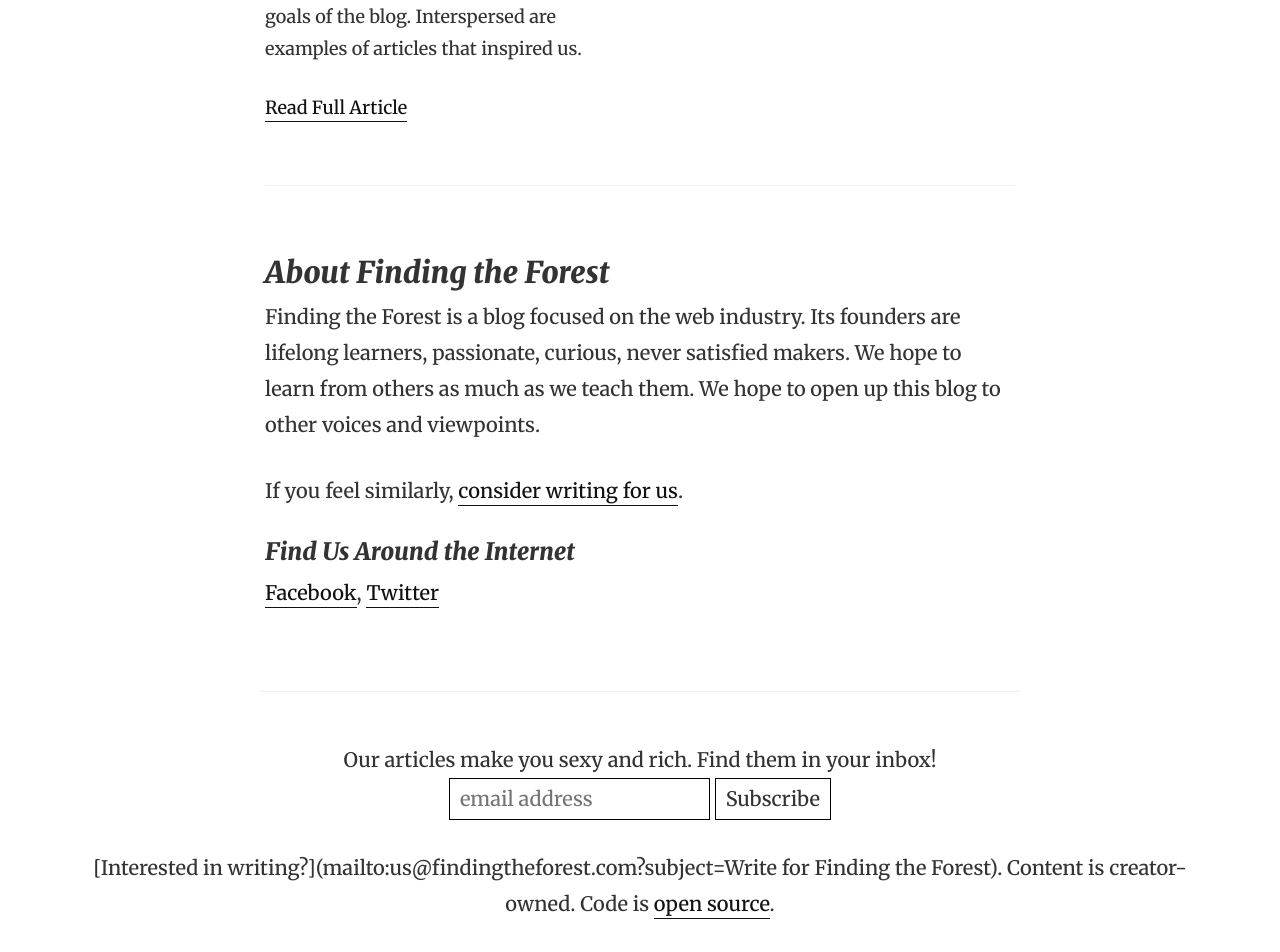
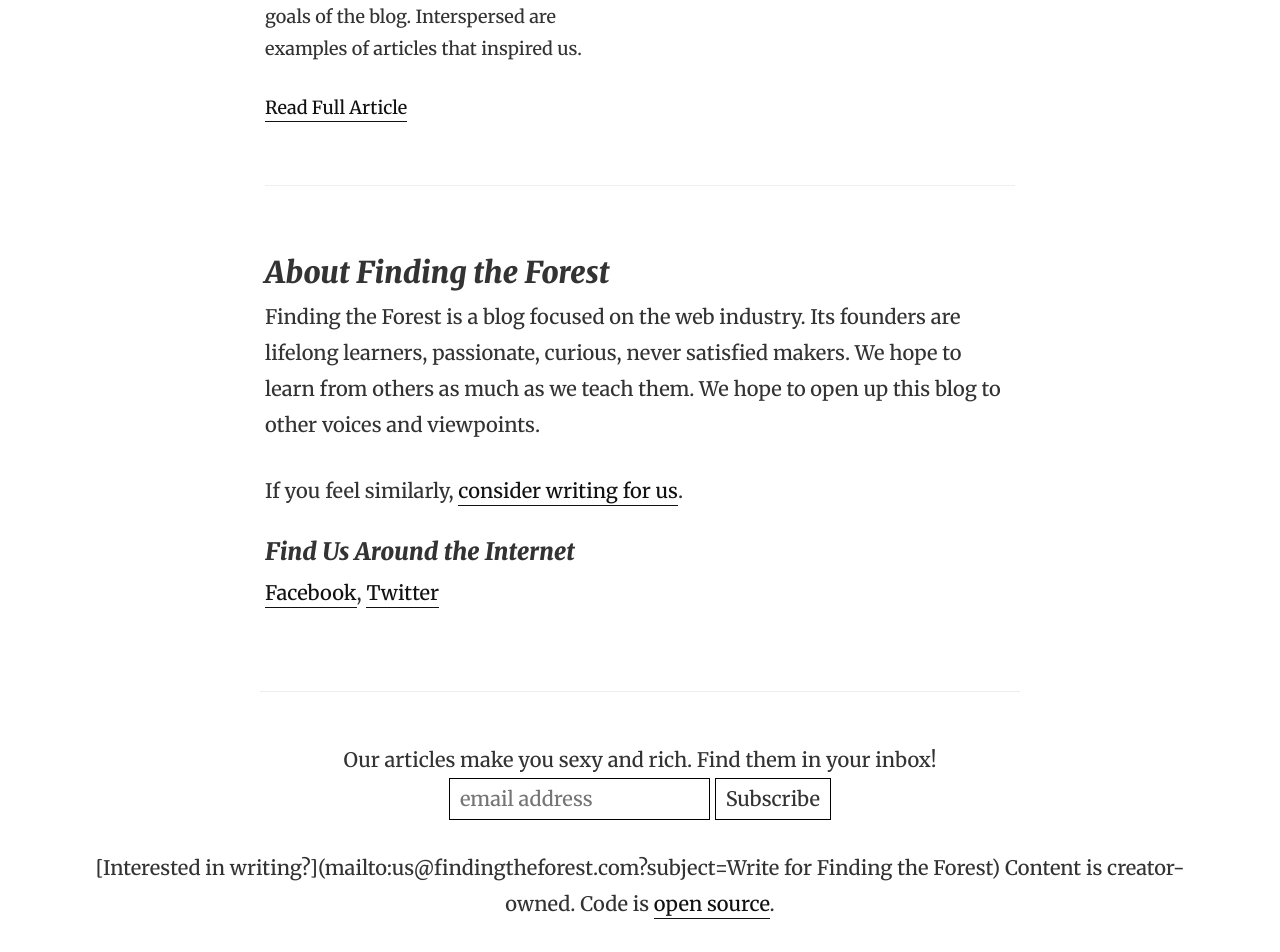
Before and after one commit to findingtheforest/findingtheforest.github.io, a Jekyll site: the page built from index.html, in a window 1280 px wide. Shown: the part 1279-2231 px from the top of the page. Built offline with Jekyll 4.4.1, drawn with Linux system fonts in a browser that asks for light colours.

Commit message:
no period

```diff
--- a/_includes/footer.md
+++ b/_includes/footer.md
@@ -17,6 +17,6 @@
 		    <input type="submit" value="Subscribe" name="subscribe" id="mc-embedded-subscribe" class="button">
 	    </div>
 	</form>
-    [Interested in writing?](mailto:us@findingtheforest.com?subject=Write for Finding the Forest). Content is creator-owned. Code is <a href="https://github.com/findingtheforest/findingtheforest.github.io">open source</a>.
+    [Interested in writing?](mailto:us@findingtheforest.com?subject=Write for Finding the Forest) Content is creator-owned. Code is <a href="https://github.com/findingtheforest/findingtheforest.github.io">open source</a>.
   </div>
 </footer>
```
